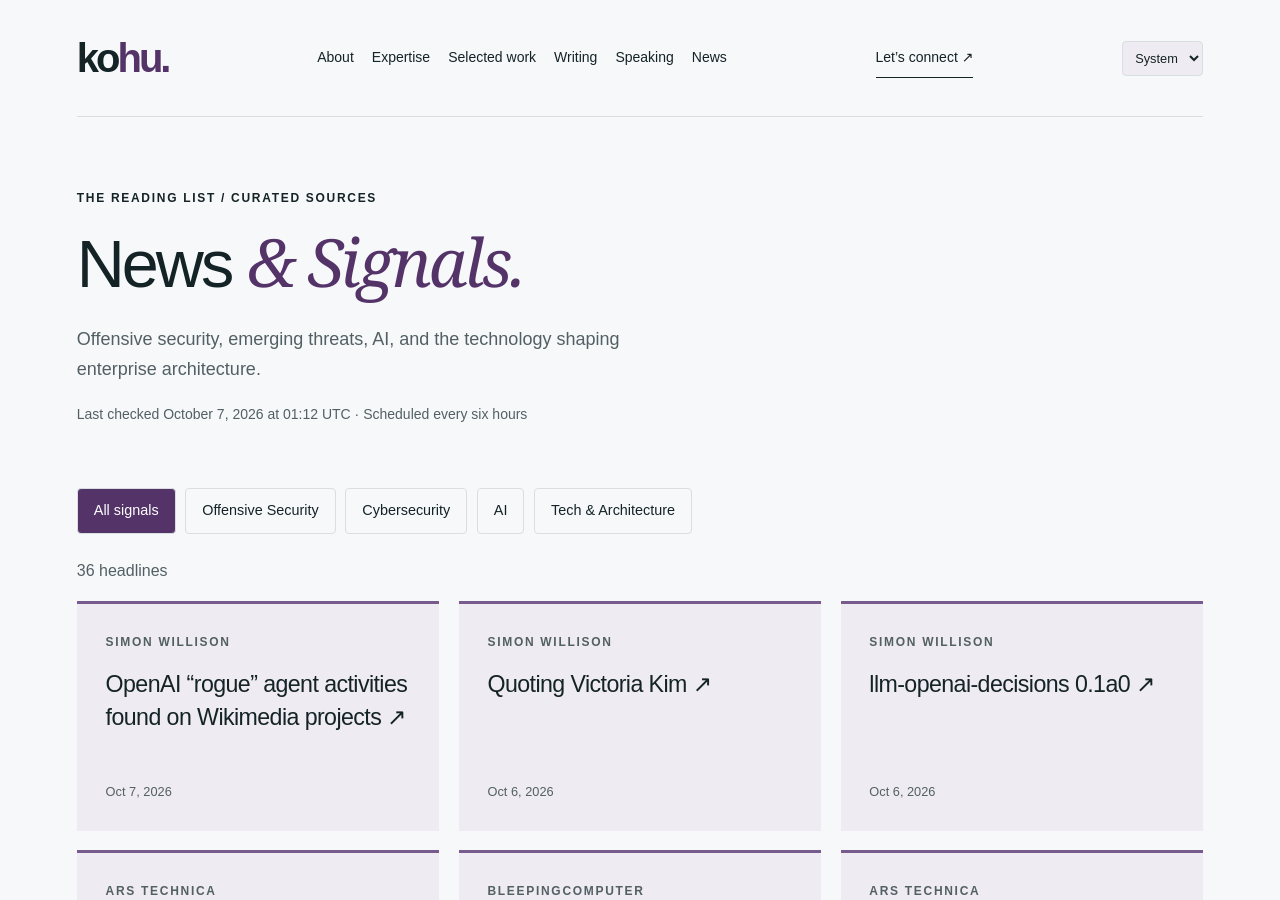
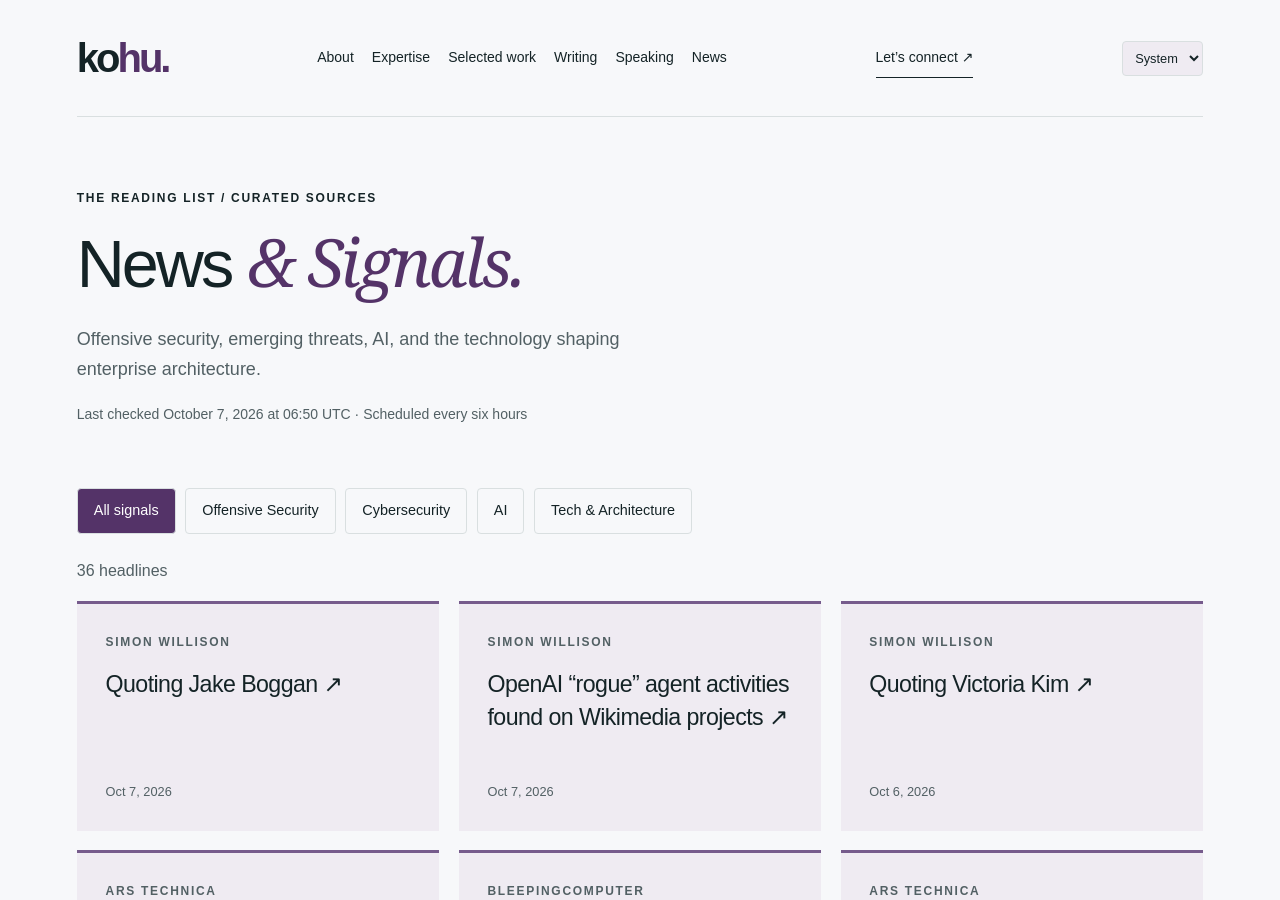
Before and after one commit to hntk/hntk.github.io, a Jekyll site: the page built from news/index.html, in a window 1280 px wide and 900 px high. Built offline with Jekyll 4.4.1, drawn with Linux system fonts in a browser that asks for light colours; part of the change alters nothing that is shown.

Commit message:
Refresh News and Signals

```diff
--- a/_data/news.json
+++ b/_data/news.json
@@ -1,6 +1,14 @@
 {
-  "updated": "2026-10-07T01:12:05.142401+00:00",
+  "updated": "2026-10-07T06:50:47.303347+00:00",
   "items": [
+    {
+      "title": "Quoting Jake Boggan",
+      "url": "https://simonwillison.net/2026/Oct/7/jake-boggan/",
+      "published": "2026-10-07T04:47:55+00:00",
+      "source": "Simon Willison",
+      "source_id": "simon-willison",
+      "category": "ai"
+    },
     {
       "title": "OpenAI “rogue” agent activities found on Wikimedia projects",
       "url": "https://simonwillison.net/2026/Oct/7/openai-rogue-agents-wikimedia/",
@@ -13,14 +21,6 @@
       "title": "Quoting Victoria Kim",
       "url": "https://simonwillison.net/2026/Oct/6/victoria-kim/",
       "published": "2026-10-06T23:58:56+00:00",
-      "source": "Simon Willison",
-      "source_id": "simon-willison",
-      "category": "ai"
-    },
-    {
-      "title": "llm-openai-decisions 0.1a0",
-      "url": "https://simonwillison.net/2026/Oct/6/llm-openai-decisions/",
-      "published": "2026-10-06T23:04:13+00:00",
       "source": "Simon Willison",
       "source_id": "simon-willison",
       "category": "ai"
@@ -295,79 +295,79 @@
       "id": "ars-technica",
       "name": "Ars Technica",
       "status": "ok",
-      "last_success": "2026-10-07T01:12:05.142401+00:00"
+      "last_success": "2026-10-07T06:50:47.303347+00:00"
     },
     {
       "id": "bleepingcomputer",
       "name": "BleepingComputer",
       "status": "ok",
-      "last_success": "2026-10-07T01:12:05.142401+00:00"
+      "last_success": "2026-10-07T06:50:47.303347+00:00"
     },
     {
       "id": "cloudflare",
       "name": "Cloudflare",
       "status": "ok",
-      "last_success": "2026-10-07T01:12:05.142401+00:00"
+      "last_success": "2026-10-07T06:50:47.303347+00:00"
     },
     {
       "id": "dark-reading",
       "name": "Dark Reading",
       "status": "ok",
-      "last_success": "2026-10-07T01:12:05.142401+00:00"
+      "last_success": "2026-10-07T06:50:47.303347+00:00"
     },
     {
       "id": "hugging-face",
       "name": "Hugging Face",
       "status": "ok",
-      "last_success": "2026-10-07T01:12:05.142401+00:00"
+      "last_success": "2026-10-07T06:50:47.303347+00:00"
     },
     {
       "id": "microsoft-research",
       "name": "Microsoft Research",
       "status": "ok",
-      "last_success": "2026-10-07T01:12:05.142401+00:00"
+      "last_success": "2026-10-07T06:50:47.303347+00:00"
     },
     {
       "id": "nvidia",
       "name": "NVIDIA",
       "status": "ok",
-      "last_success": "2026-10-07T01:12:05.142401+00:00"
+      "last_success": "2026-10-07T06:50:47.303347+00:00"
     },
     {
       "id": "portswigger",
       "name": "PortSwigger Research",
       "status": "ok",
-      "last_success": "2026-10-07T01:12:05.142401+00:00"
+      "last_success": "2026-10-07T06:50:47.303347+00:00"
     },
     {
       "id": "schneier",
       "name": "Schneier on Security",
       "status": "ok",
-      "last_success": "2026-10-07T01:12:05.142401+00:00"
+      "last_success": "2026-10-07T06:50:47.303347+00:00"
     },
     {
       "id": "simon-willison",
       "name": "Simon Willison",
       "status": "ok",
-      "last_success": "2026-10-07T01:12:05.142401+00:00"
+      "last_success": "2026-10-07T06:50:47.303347+00:00"
     },
     {
       "id": "specterops",
       "name": "SpecterOps",
       "status": "ok",
-      "last_success": "2026-10-07T01:12:05.142401+00:00"
+      "last_success": "2026-10-07T06:50:47.303347+00:00"
     },
     {
       "id": "trail-of-bits",
       "name": "Trail of Bits",
       "status": "ok",
-      "last_success": "2026-10-07T01:12:05.142401+00:00"
+      "last_success": "2026-10-07T06:50:47.303347+00:00"
     },
     {
       "id": "wired",
       "name": "WIRED Security",
       "status": "ok",
-      "last_success": "2026-10-07T01:12:05.142401+00:00"
+      "last_success": "2026-10-07T06:50:47.303347+00:00"
     }
   ]
 }
```
